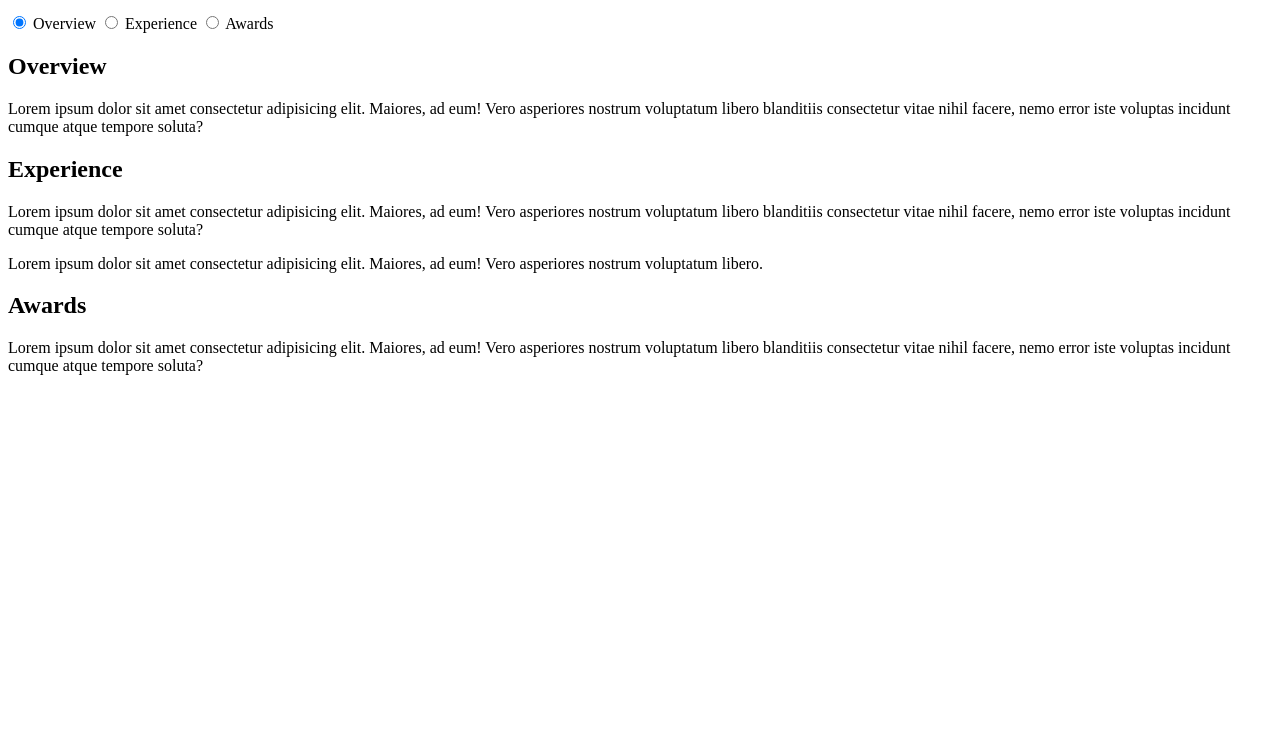
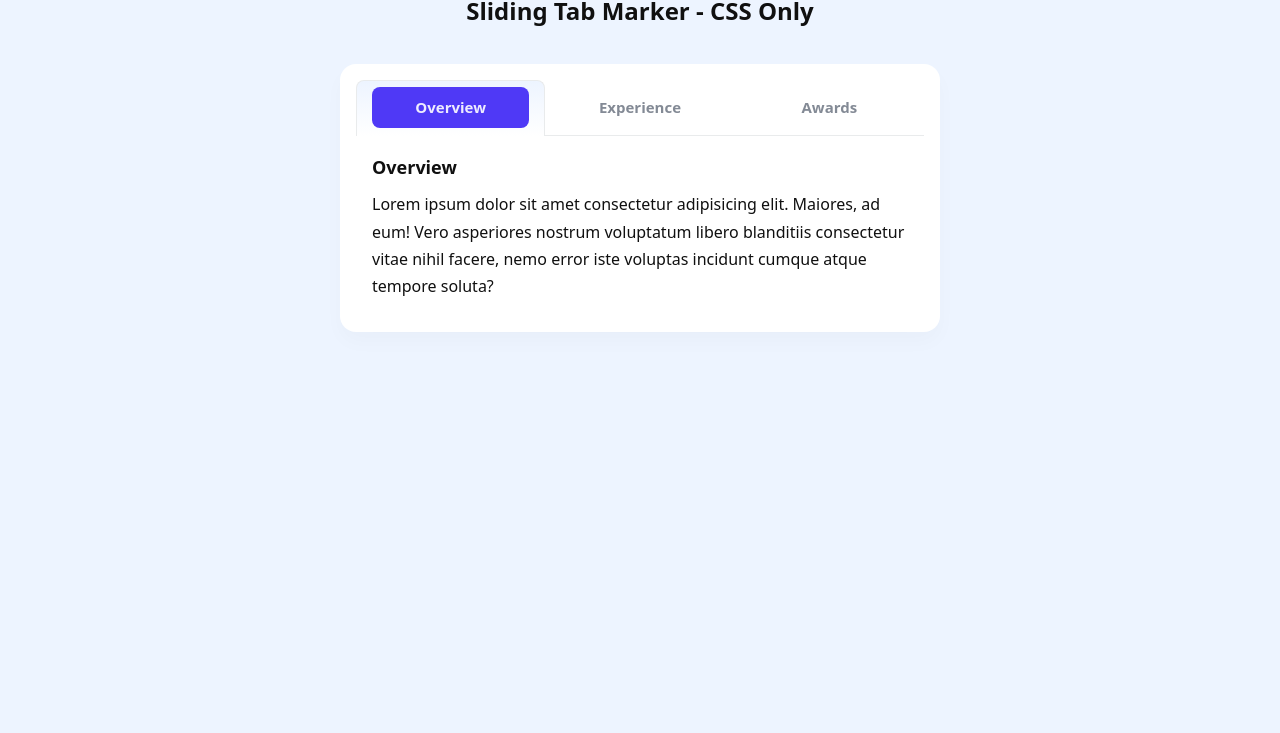
Before and after one commit to Ceci007/css-tabs, a plain HTML site: page index.html in a window 1280 px wide. Shown: the part 67-800 px from the top of the page. Drawn offline with Linux system fonts and the light colour scheme.

Commit message:
Add tabs with cool transition effect

```diff
--- a/index.html
+++ b/index.html
@@ -12,13 +12,19 @@
   <div class="widget">
     <div class="tabs">
       <input type="radio" id="overview" name="tabs" checked />
-      <label for="overview">Overview</label>
+      <label for="overview">
+        <span>Overview</span>
+      </label>
 
       <input type="radio" id="experience" name="tabs" />
-      <label for="experience">Experience</label>
+      <label for="experience">
+        <span>Experience</span>
+      </label>
 
       <input type="radio" id="awards" name="tabs" />
-      <label for="awards">Awards</label>
+      <label for="awards">
+        <span>Awards</span>
+      </label>
     </div>
 
     <div class="tab-content">
--- a/style.css
+++ b/style.css
@@ -0,0 +1,141 @@
+* {
+  margin: 0;
+  padding: 0;
+  box-sizing: border-box;
+}
+
+body {
+  font-family: system-ui, sans-serif;
+  font-size: 1rem;
+  line-height: 1.7;
+  color: #101010;
+  background-color: #edf4ff;
+  border-block-start: 10px solid #f1d23a;
+  padding: 3rem 1rem;
+}
+
+h1 {
+  font-size: 1.5rem;
+  font-weight: 600;
+  text-align: center;
+}
+
+h2 {
+  font-size: 1.125rem;
+  font-weight: 600;
+  margin-block-end: 0.5em;
+}
+
+p:not(:last-child) {
+  margin-block-end: 1em;
+}
+
+.widget {
+  width: 80vw;
+  max-width: 600px;
+  padding: 1rem;
+  margin: 2rem auto;
+  border-radius: 1rem;
+  background-color: #fff;
+  box-shadow: 0 10px 20px 0 rgba(0, 0, 0, 0.025);
+}
+
+.tabs {
+  --tab-count: 3;
+  --active: 0;
+
+  position: relative;
+  isolation: isolate;
+  display: flex;
+  height: 3.5rem;
+  border-block-end: 1px solid #e9ebec;
+}
+
+.tabs input {
+  display: none;
+}
+
+.tabs label {
+  flex: 1;
+  display: flex;
+  justify-content: center;
+  align-items: center;
+  font-size: 0.9375rem;
+  font-weight: 600;
+  color: #656d7b;
+  cursor: pointer;
+  transition: color 0.5s ease-in-out;
+}
+
+.tabs input:checked + label {
+  color: #101010;
+}
+
+.tabs input + label span {
+  opacity: 0.8;
+}
+
+.tabs input:checked + label span{
+  background: #4f39f6;
+  width: 100%;
+  margin: 1rem;
+  opacity: 1;
+  padding: 0.5rem;
+  display: flex;
+  align-items: center;
+  justify-content: center;
+  border-radius: 8px;
+  color: rgba(255, 255, 255, 0.9);
+
+  transition: all 0.5s ease-in-out;
+}
+
+.tabs::after {
+  pointer-events: none;
+  position: absolute;
+  content: "";
+  z-index: -1;
+  /* inset: 0; */
+  inset: 0 0 -1px;
+  /* width: 100%; */
+  /* width: calc((100% / 3) - 2px); */
+  width: calc((100% / var(--tab-count)) - 2px);
+  border-radius: 0.5rem 0.5rem 0 0;
+  border: 1px solid #e9ebec;
+  border-block-end: none;
+  background-image: linear-gradient(#edf4ff, #fff);
+
+  /*
+    1st = 0 * 100% = 0%
+    2nd = 1 * 100% = 100%
+    3rd = 2 * 100% = 200%
+  */
+  translate: calc(var(--active) * 100%);
+  transition: translate 0.5s ease-in-out;
+}
+
+.tabs:has(:checked:nth-of-type(1)) {
+  --active: 0;
+}
+
+.tabs:has(:checked:nth-of-type(2)) {
+  --active: 1;
+}
+
+.tabs:has(:checked:nth-of-type(3)) {
+  --active: 2;
+}
+
+.tab-content {
+  padding: 1rem;
+}
+
+[class^="tab-content-"] {
+  display: none;
+}
+
+.widget:has(:checked:nth-of-type(1)) .tab-content-1,
+.widget:has(:checked:nth-of-type(2)) .tab-content-2,
+.widget:has(:checked:nth-of-type(3)) .tab-content-3 {
+  display: block;
+}
```
